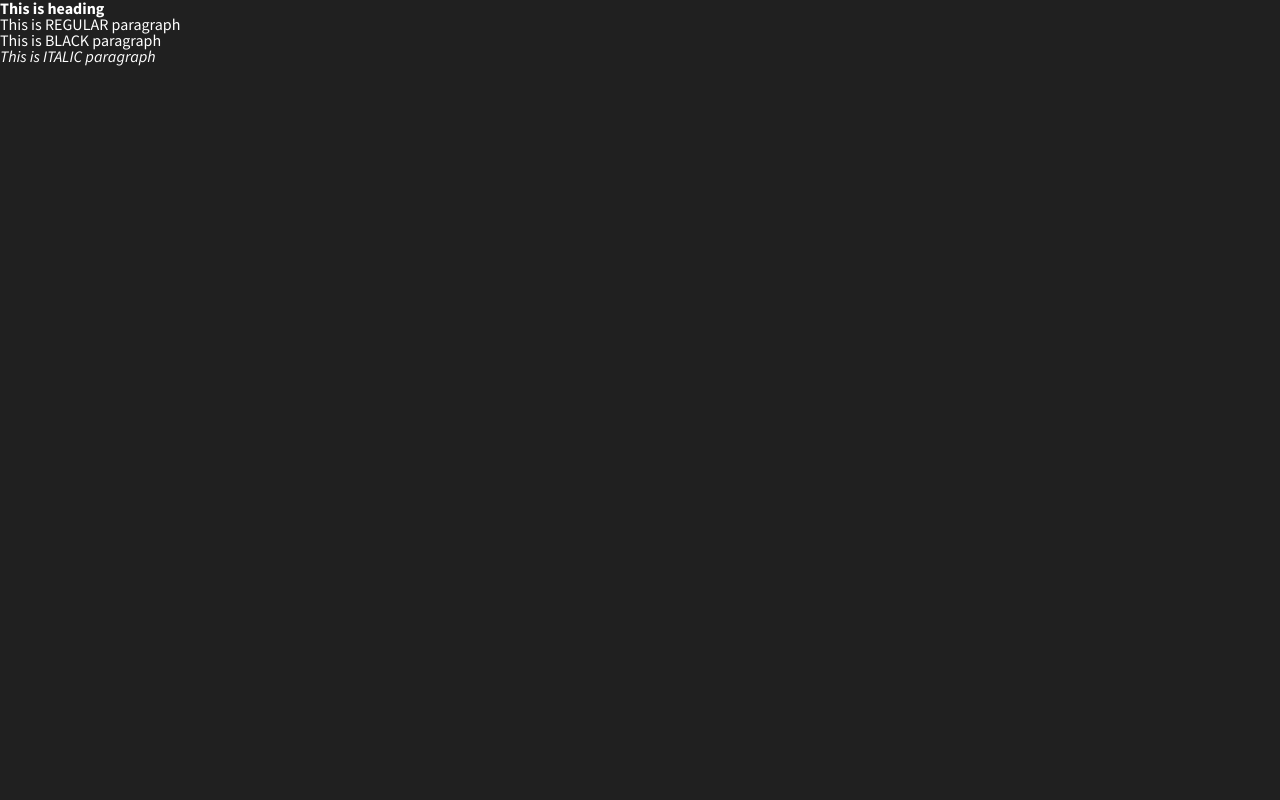
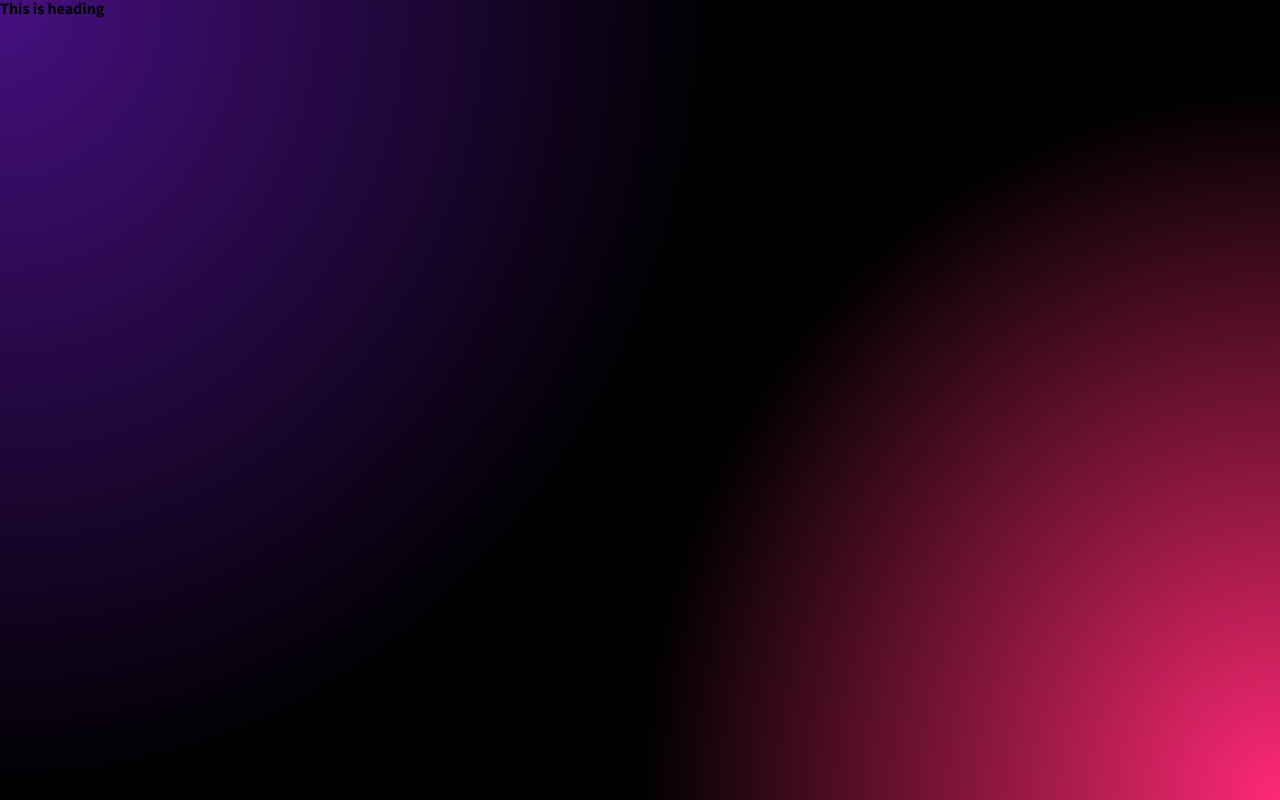
Before and after one commit to susickypavel/frontendista.cz, a Next.js app: page / in a window 1280 px wide. Built offline with nearby package versions, Linux system fonts and the light colour scheme.

Commit message:
feat: background

```diff
--- a/pages/index.tsx
+++ b/pages/index.tsx
@@ -6,9 +6,6 @@ const IndexPage: React.FC = () => {
   return (
     <PageLayout>
       <h1>This is heading</h1>
-      <p>This is REGULAR paragraph</p>
-      <p>This is BLACK paragraph</p>
-      <p style={{ fontStyle: "ITALIC" }}>This is ITALIC paragraph</p>
     </PageLayout>
   );
 };
--- a/src/styles/global-css.tsx
+++ b/src/styles/global-css.tsx
@@ -2,8 +2,8 @@ import { createGlobalStyle } from "styled-components";
 
 export const GlobalStyle = createGlobalStyle`
     body {
-        background: #202020;
-        color: white;
+        background: radial-gradient(56.25% 100% at 0% 0%, rgba(140, 30, 255, 0.5) 0%, rgba(0, 0, 0, 0) 100%), radial-gradient(50% 88.89% at 100% 100%, #FF2975 0%, #000000 100%);
+        min-height: 100vh;
         font-family: "Source Sans Pro";
     }
 
```
